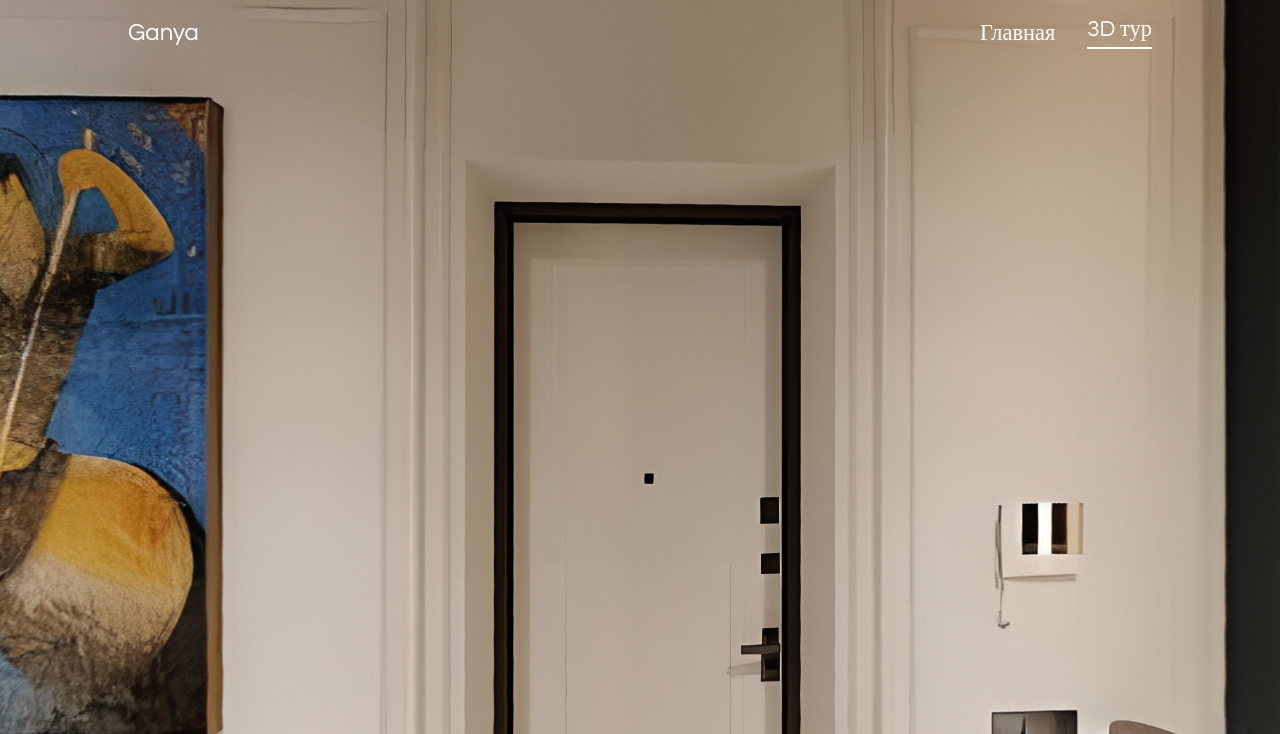
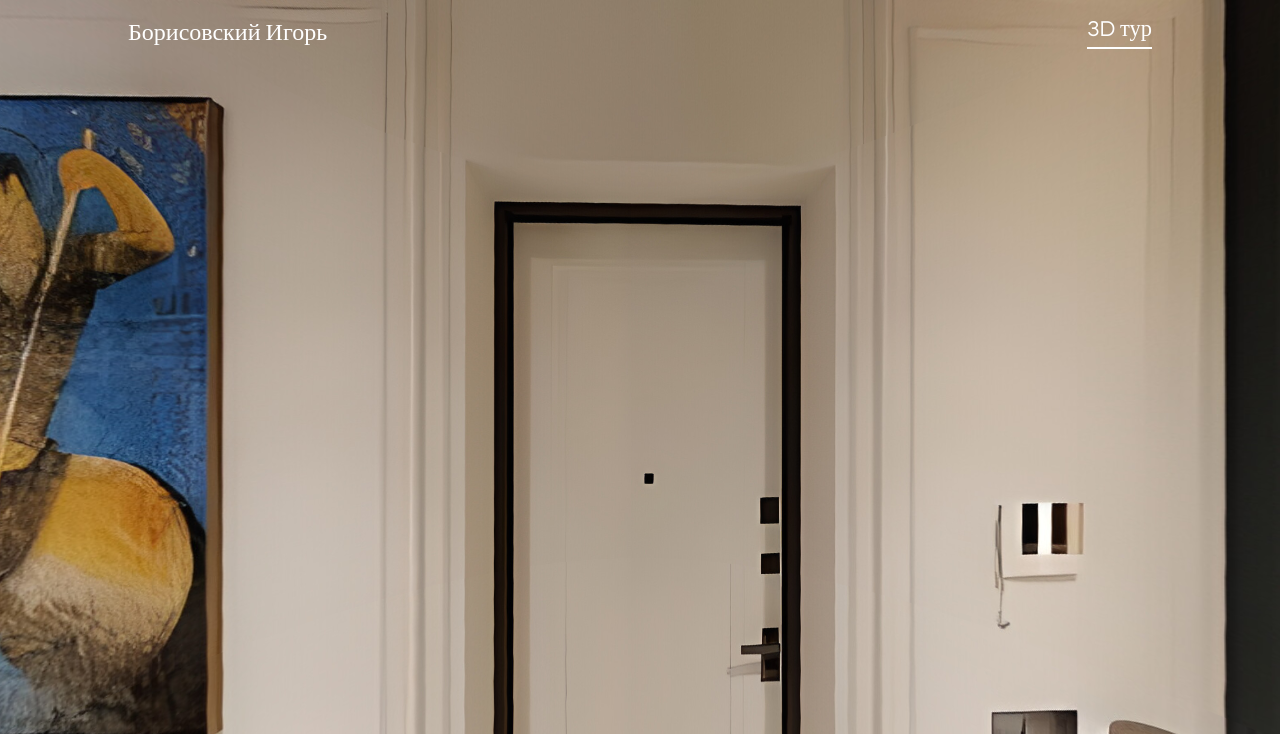
Before and after one commit to Ganya12/tur, a plain HTML site: page tur/index-tur.html in a window 1280 px wide. Shown: the top 734 px of the page. Drawn offline with Linux system fonts and the light colour scheme; animation ran at ten frames a second.

Commit message:
Update index-tur.html

```diff
--- a/tur/index-tur.html
+++ b/tur/index-tur.html
@@ -12,10 +12,9 @@
 
 <body>
     <header class="header">
-        <a class="header__logo">Ganya</a>
+        <a class="header__logo">Борисовский Игорь</a>
         <nav class="nav__bar">
             <div class="ModalWindow">
-                <a href="../index.html">Главная</a>
                 <a href="#" class="activePage">3D тур</a>
             </div>
         </nav>
```
